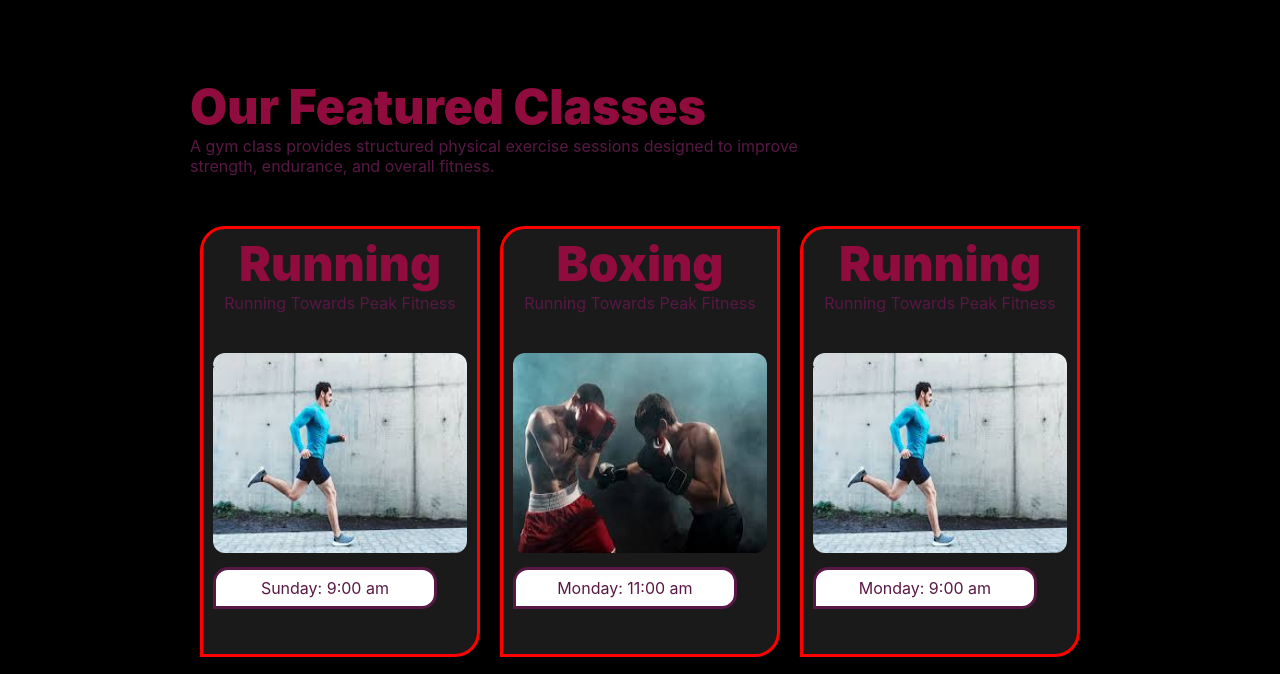
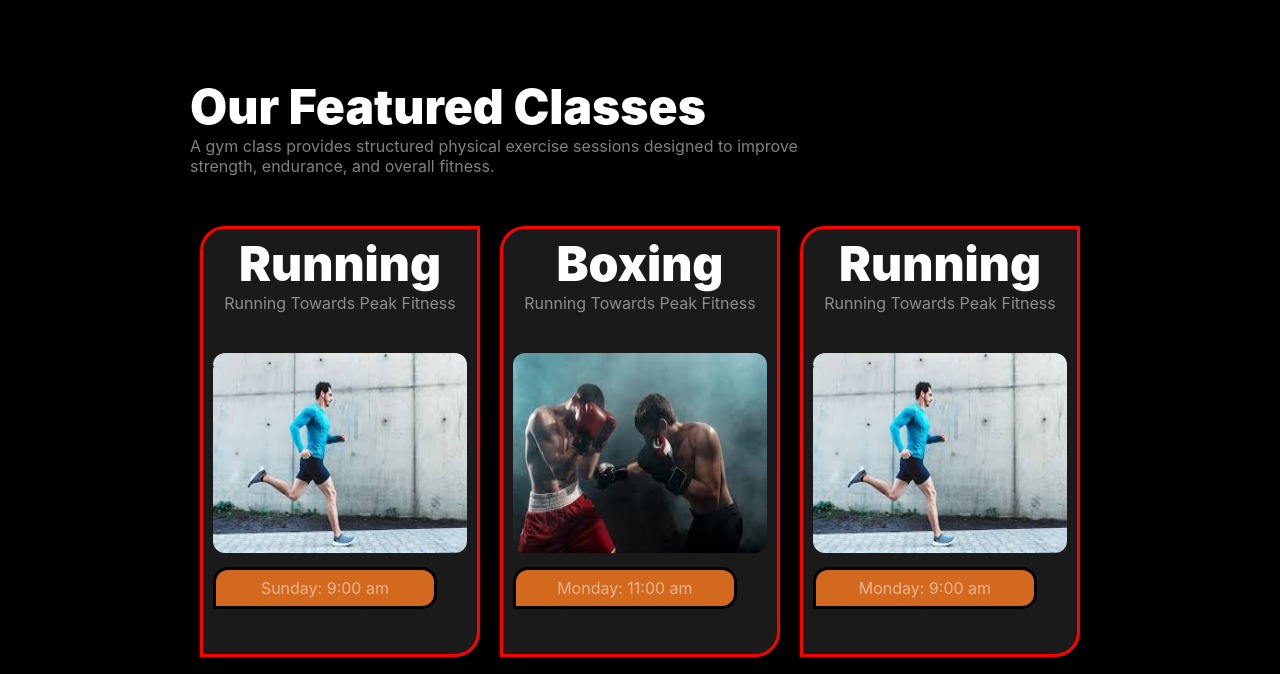
Before and after one commit to rohan26ir/Fitness, a plain HTML site: page index.html in a window 1280 px wide. Shown: the part 3399-4073 px from the top of the page. Drawn offline with Linux system fonts and the light colour scheme.

Commit message:
color change in Class

```diff
--- a/styles/style.css
+++ b/styles/style.css
@@ -351,22 +351,6 @@
 }
 
 
-/* .image-grid-1{
-
-}
-.image-grid-2{
-}
-.image-grid-3{
-}
-.image-grid-4{
-}
-.image-grid-5{
-}
-.image-grid-6{
-} */
-
-
-
 
 /* -----------Trainings and Exercises--------- */
 
@@ -480,10 +464,10 @@ td {
 .class-container h2{
     font-size: 3rem;
     font-weight: 900;
-    color: #900C3F;
+    color: #FFFFFF;
 }
 .class-container p{
-  color: #581845;
+  color: rgba(255, 255, 255, 0.5);
   font-size: 1rem;
   font-weight: 400;
   margin-bottom: 40px;
@@ -515,13 +499,13 @@ td {
   padding: 8px 20px;
   color: white;
   border-radius: 15px 15px 15px 0;
-  border:3px solid #581845 ;
+  border:3px solid black;
   background-color: #FF0336;
 }
 .class-time{
   color: #000000;
   font-size: 1rem;
-  background-color: white;
+  background-color: chocolate;
 }
 
 /* --------Our Featured Classes--------- */
```
